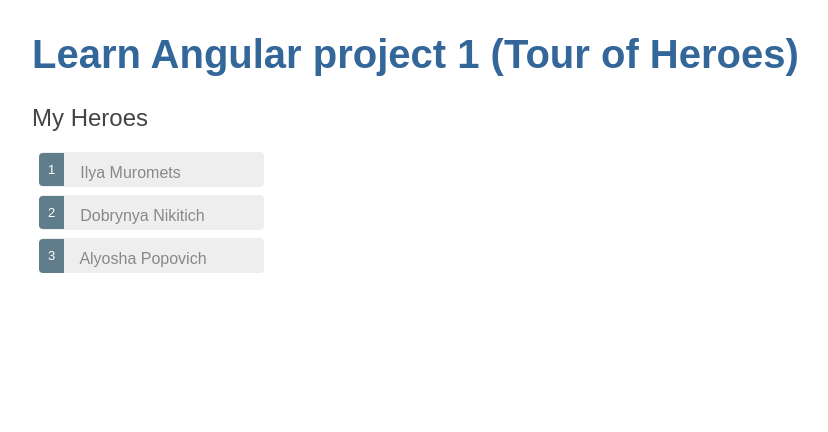
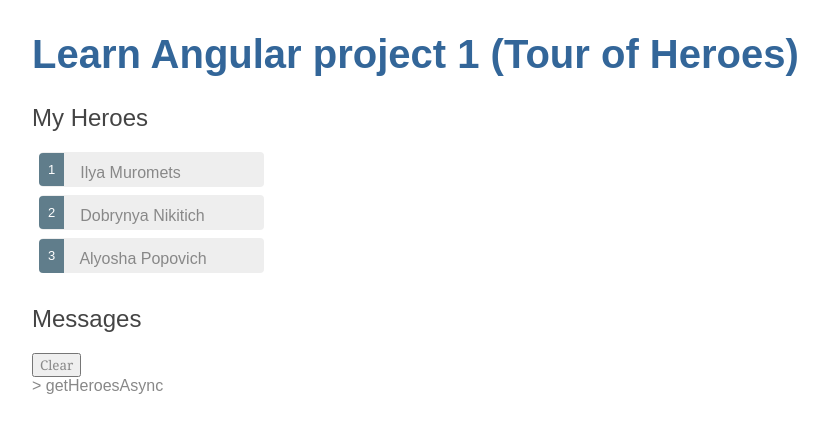
Before and after one commit to IgnatovDan/LearnAngular6_try1, an Angular app: page / in a window 1280 px wide. Shown: the top 432 px of the page, without its empty margins (0-828 px from the left). Built offline with nearby package versions, Linux system fonts and the light colour scheme.

Commit message:
add messages service and component, not completed

```diff
--- a/src/app/app.component.html
+++ b/src/app/app.component.html
@@ -1,3 +1,4 @@
 <!--The content below is only a placeholder and can be replaced.-->
 <h1>{{ title }}</h1>
 <app-myheroes></app-myheroes>
+<app-mymessages></app-mymessages>
--- a/src/app/app.module.ts
+++ b/src/app/app.module.ts
@@ -5,12 +5,14 @@
 import { AppComponent } from './app.component';
 import { MyheroesComponent } from './myheroes/myheroes.component';
 import { MyheroDetailComponent } from './myhero-detail/myhero-detail.component';
+import { MymessagesComponent } from './mymessages/mymessages.component';
 
 @NgModule({
   declarations: [
     AppComponent,
     MyheroesComponent,
-    MyheroDetailComponent
+    MyheroDetailComponent,
+    MymessagesComponent
   ],
   imports: [
     BrowserModule,
--- a/src/app/myhero.service.ts
+++ b/src/app/myhero.service.ts
@@ -2,17 +2,19 @@
 import { MyHero } from './myhero';
 import { HEROES } from './mock-heroes';
 import { Observable, of } from 'rxjs';
+import { MymessageService } from './mymessage.service';
 
 @Injectable({
   providedIn: 'root'
 })
 export class MyheroService {
 
-  constructor() { }
+  constructor(private messageService: MymessageService) { }
   /*getHeroes(): MyHero[] {
     return HEROES;
   }*/
   getHeroesAsync(): Observable<MyHero[]> {
+    this.messageService.add('> getHeroesAsync');
     return of(HEROES);
   }
 }
--- /dev/null
+++ b/src/app/mymessage.service.ts
@@ -0,0 +1,18 @@
+import { Injectable } from '@angular/core';
+
+@Injectable({
+  providedIn: 'root'
+})
+export class MymessageService {
+
+  messages: string[] = [];
+
+  constructor() { }
+
+  add(message: string) {
+    this.messages.push(message);
+  }
+  clear() {
+    this.messages = [];
+  }
+}
--- /dev/null
+++ b/src/app/mymessages/mymessages.component.html
@@ -0,0 +1,6 @@
+<div *ngIf="messageService.messages.length">
+  <h2>Messages</h2>
+  <button class="clear"
+    (click)="messageService.clear()">Clear</button>
+  <div *ngFor="let message of messageService.messages">{{message}}</div>
+</div>
--- /dev/null
+++ b/src/app/mymessages/mymessages.component.ts
@@ -0,0 +1,16 @@
+import { Component, OnInit } from '@angular/core';
+import { MymessageService } from '../mymessage.service';
+
+@Component({
+  selector: 'app-mymessages',
+  templateUrl: './mymessages.component.html',
+  styleUrls: ['./mymessages.component.css']
+})
+export class MymessagesComponent implements OnInit {
+
+  constructor(public messageService: MymessageService) { }
+
+  ngOnInit() {
+  }
+
+}
```
Also changed, not shown: src/app/mymessages/mymessages.component.css (added), 2 other files (tests, documents, lock files or other folders).
